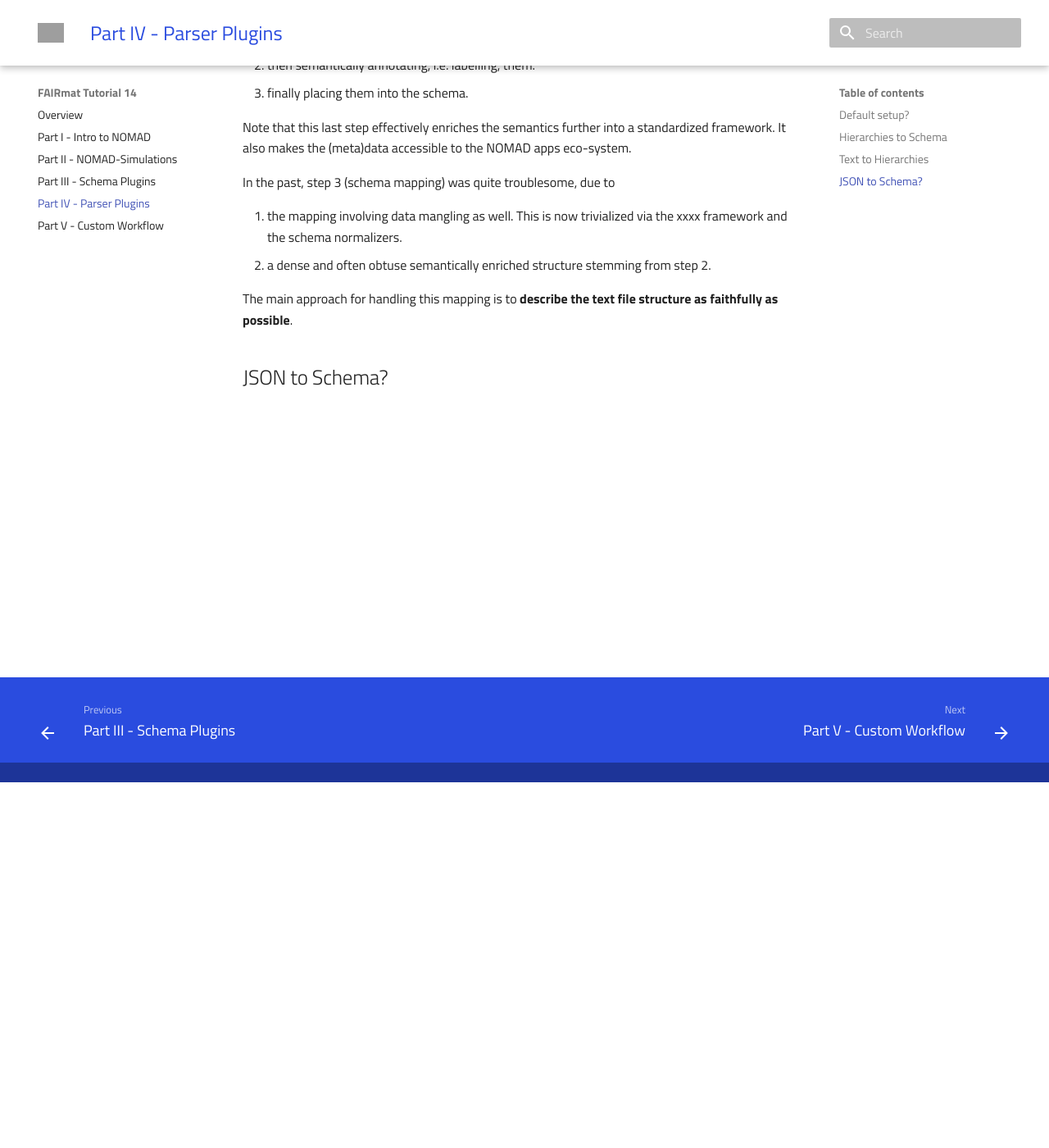
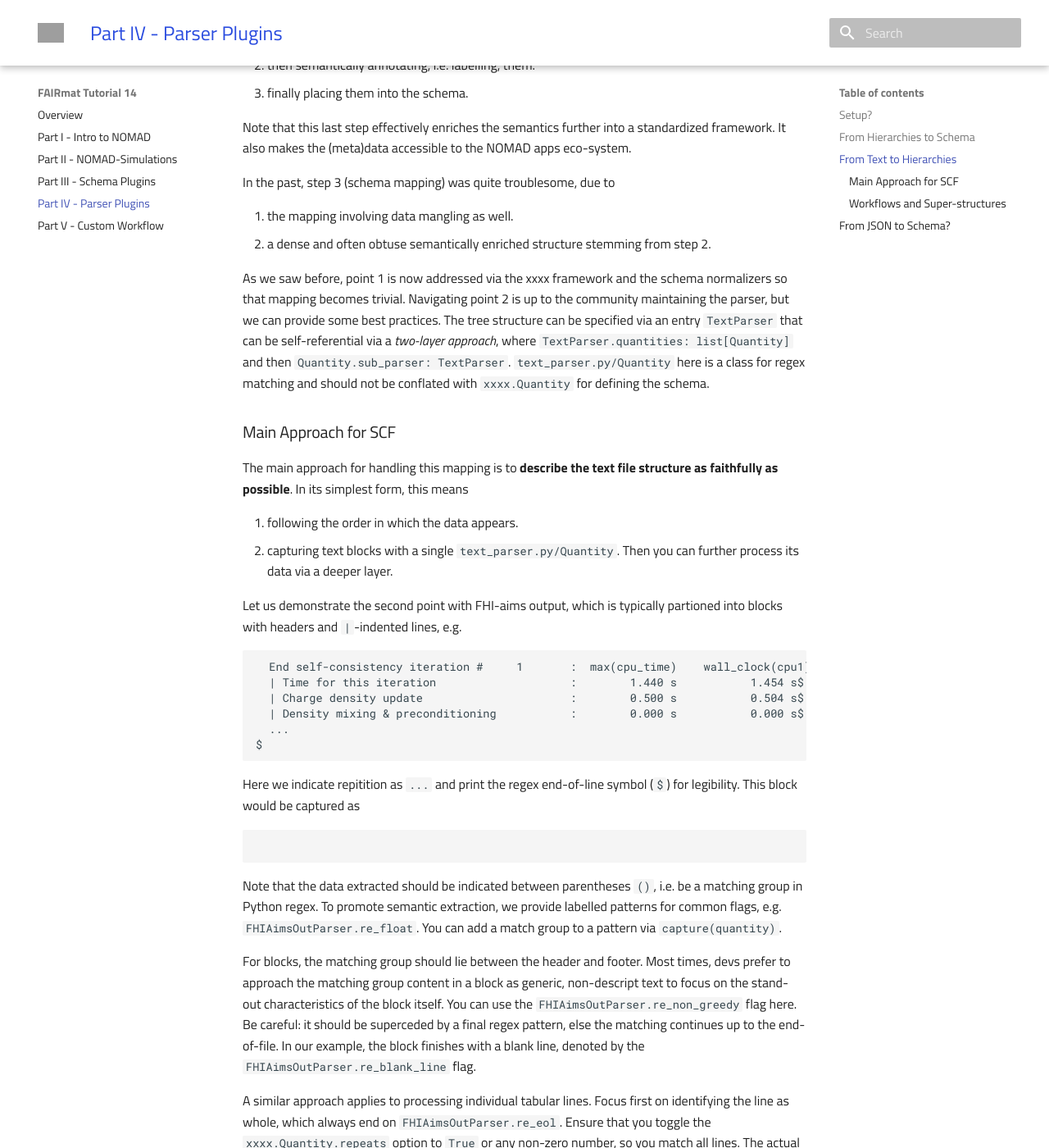
Before and after one commit to FAIRmat-NFDI/fairmat-tutorial-14-computational-plugins, an MkDocs documentation site: the page built from docs/parser_plugins.md, in a window 1280 px wide and 1400 px high, scrolled down 446 px. Shown: the whole window at 82% size. Built offline with MkDocs 1.6.1 and Material for MkDocs 9.7.7, drawn with Linux system fonts in a browser that asks for light colours; nearby versions of some CDN libraries; library files that are not in the unit come from our copies; some of the changed text lies outside the part shown; grey boxes are pictures that could not be loaded.

Commit message:
Flesh out `From Text to Hierarchies` section

````diff
--- a/docs/parser_plugins.md
+++ b/docs/parser_plugins.md
@@ -1,10 +1,10 @@
 # Creating parser plugins from scratch
 
-## Default setup?
+## Setup?
 
-## Hierarchies to Schema
+## From Hierarchies to Schema
 
-## Text to Hierarchies
+## From Text to Hierarchies
 
 Contrary to XML or HDF5, text files do not come with a machine-readable structure.
 Therefor, it is on the parser dev to impose one.
@@ -19,9 +19,65 @@ It also makes the (meta)data accessible to the NOMAD apps eco-system.
 
 In the past, step 3 (schema mapping) was quite troublesome, due to
 
-1. the mapping involving data mangling as well. This is now trivialized via the xxxx framework and the schema normalizers.
+1. the mapping involving data mangling as well.
 2. a dense and often obtuse semantically enriched structure stemming from step 2.
 
+As we saw before, point 1 is now addressed via the xxxx framework and the schema normalizers so that mapping becomes trivial.
+Navigating point 2 is up to the community maintaining the parser, but we can provide some best practices.
+The tree structure can be specified via an entry `TextParser` that can be self-referential via a _two-layer approach_, where `TextParser.quantities: list[Quantity]` and then `Quantity.sub_parser: TextParser`.
+`text_parser.py/Quantity` here is a class for regex matching and should not be conflated with `xxxx.Quantity` for defining the schema.
+
+### Main Approach for SCF
+
 The main approach for handling this mapping is to **describe the text file structure as faithfully as possible**.
+In its simplest form, this means
 
-## JSON to Schema?
+1. following the order in which the data appears.
+2. capturing text blocks with a single `text_parser.py/Quantity`. Then you can further process its data via a deeper layer.
+
+Let us demonstrate the second point with FHI-aims output, which is typically partioned into blocks with headers and `|`-indented lines, e.g.
+
+```txt
+  End self-consistency iteration #     1       :  max(cpu_time)    wall_clock(cpu1)$
+  | Time for this iteration                    :        1.440 s           1.454 s$
+  | Charge density update                      :        0.500 s           0.504 s$
+  | Density mixing & preconditioning           :        0.000 s           0.000 s$
+  ...
+$
+```
+
+Here we indicate repitition as `...` and print the regex end-of-line symbol (`$`) for legibility.
+This block would be captured as
+
+```python
+
+```
+
+Note that the data extracted should be indicated between parentheses `()`, i.e. be a matching group in Python regex.
+To promote semantic extraction, we provide labelled patterns for common flags, e.g. `FHIAimsOutParser.re_float`.
+You can add a match group to a pattern via `capture(quantity)`.
+
+For blocks, the matching group should lie between the header and footer.
+Most times, devs prefer to approach the matching group content in a block as generic, non-descript text to focus on the stand-out characteristics of the block itself.
+You can use the `FHIAimsOutParser.re_non_greedy` flag here.
+Be careful: it should be superceded by a final regex pattern, else the matching continues up to the end-of-file.
+In our example, the block finishes with a blank line, denoted by the `FHIAimsOutParser.re_blank_line` flag.
+
+A similar approach applies to processing individual tabular lines.
+Focus first on identifying the line as whole, which always end on `FHIAimsOutParser.re_eol`.
+Ensure that you toggle the `xxxx.Quantity.repeats` option to `True` or any non-zero number, so you match all lines.
+The actual parsing of the data then happens at a deeper layer.
+It is therefore not uncommon to encounter block parsing of up to three layers deep.
+
+Sometimes, it is easier to map the data by their column index.
+Here, you can again use `xxxx.Quantity.repeats` in the `sub_parser`, this time as a `dict` mapping the indices to their respective labels.
+This is just a convenient short-hand.
+Accessing the data works just as with any other nested structure.
+
+Following this logic through, you will end up with a continuation of a vertically connected tree.
+
+### Workflows and Super-structures
+
+Now that we have covered the SCF and standard outputs, we have to plant these
+
+## From JSON to Schema?
````
